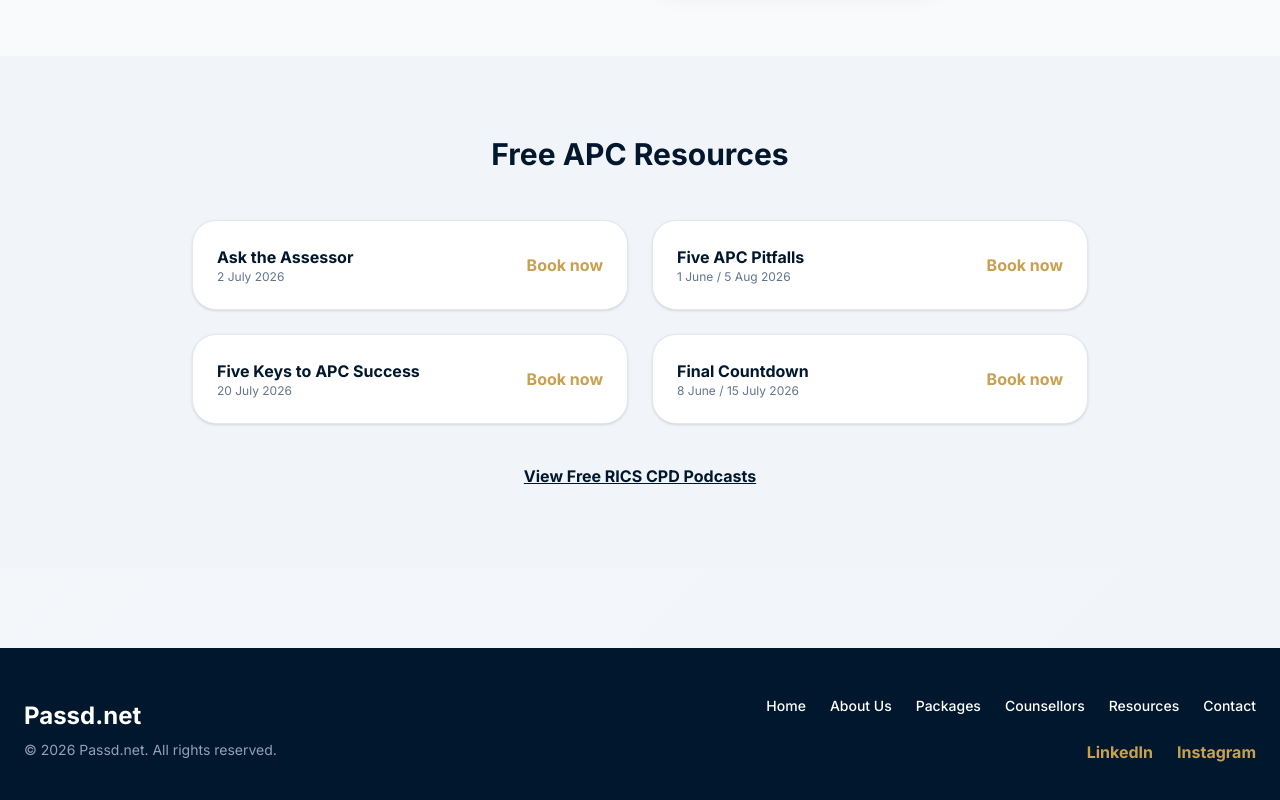
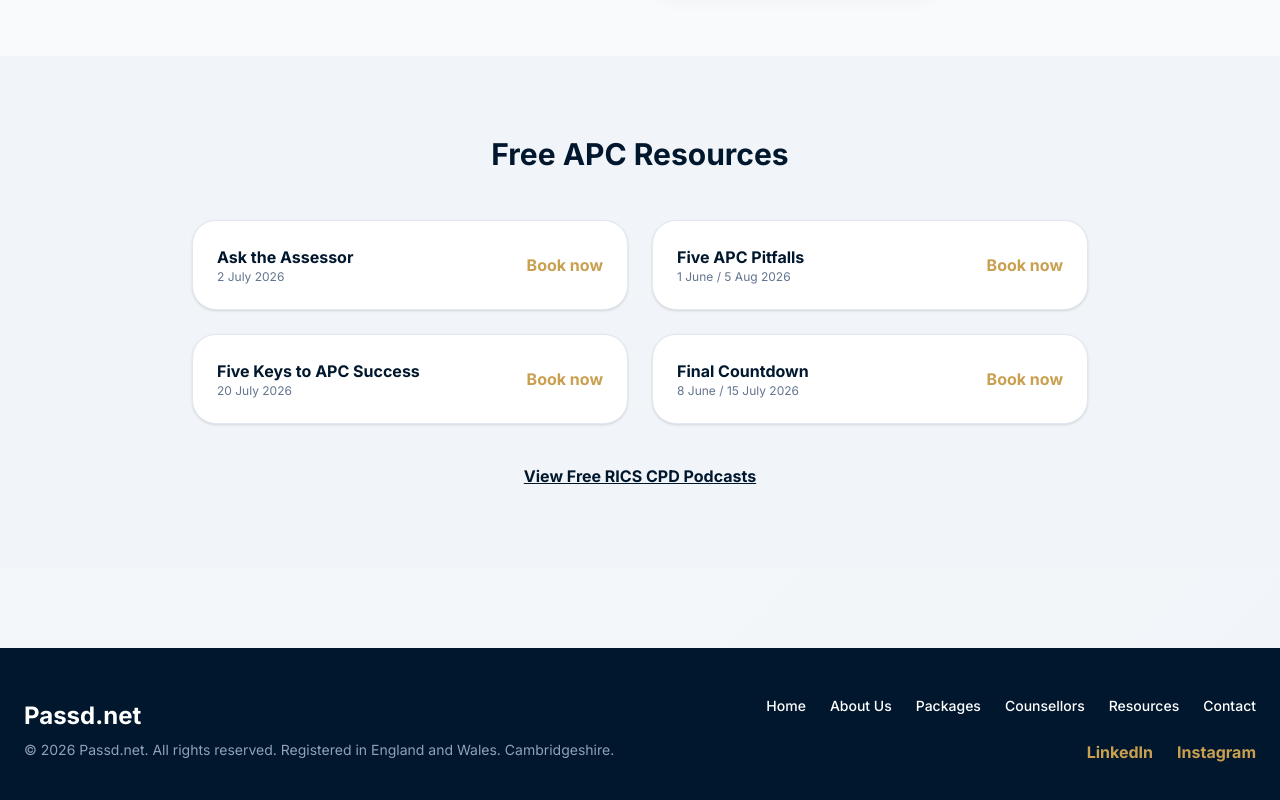
Before and after one commit to valuerkariuki/passd-new, a Next.js app: page / in a window 1280 px wide. Shown: the part 1269-2069 px from the top of the page. Built offline with nearby package versions, Linux system fonts and the light colour scheme.

Commit message:
Updated footer company info

```diff
--- a/app/components/Footer.tsx
+++ b/app/components/Footer.tsx
@@ -6,7 +6,9 @@ export default function Footer() {
         {/* Brand Info */}
         <div className="text-center md:text-left">
           <h2 className="text-2xl font-bold">Passd.net</h2>
-          <p className="text-slate-400 text-sm mt-2">© 2026 Passd.net. All rights reserved.</p>
+          <p className="text-slate-400 text-sm mt-2">
+            © 2026 Passd.net. All rights reserved. Registered in England and Wales. Cambridgeshire.
+          </p>
         </div>
 
         {/* Navigation & Socials */}
```
